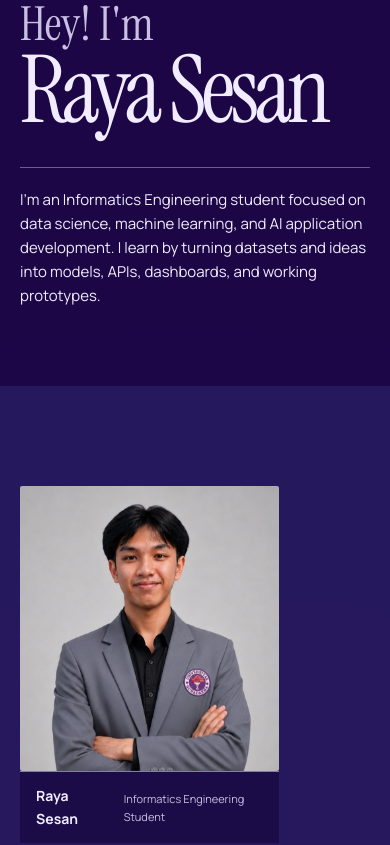
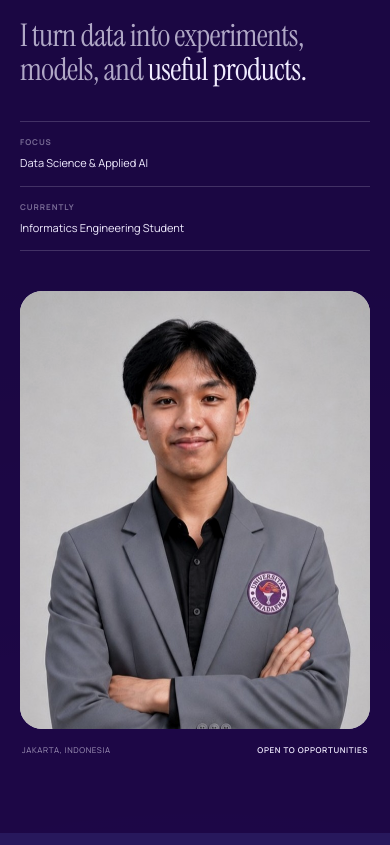
Before and after one commit to rayasesan/Portofolio, a React (Vite) app: page / in a window 390 px wide. Shown: the part 1360-2205 px from the top of the page. Built offline with nearby package versions, Linux system fonts and the light colour scheme; no server answers.

Commit message:
Redesign About section composition

```diff
--- a/src/components/Skills.jsx
+++ b/src/components/Skills.jsx
@@ -20,20 +20,27 @@ export default function Skills() {
   return (
     <section id="skills" className="about-section">
       <article className="about-intro">
+        <figure className="about-intro__portrait reveal">
+          <div className="about-intro__image">
+            <img src="/foto4.jpg" alt="Raya Sesan Firdaus" width="783" height="862" loading="lazy" />
+          </div>
+          <figcaption>
+            <span>Jakarta, Indonesia</span>
+            <strong>Open to opportunities</strong>
+          </figcaption>
+        </figure>
+
         <div className="about-intro__copy reveal">
           <p className="scene-kicker">01 / About</p>
           <p className="about-intro__lead">Hey! I'm</p>
           <h2>Raya Sesan</h2>
           <p className="about-intro__bio">I'm an Informatics Engineering student focused on data science, machine learning, and AI application development. I learn by turning datasets and ideas into models, APIs, dashboards, and working prototypes.</p>
+          <p className="about-intro__statement">I turn data into experiments, models, and <span>useful products.</span></p>
+          <dl className="about-intro__details">
+            <div><dt>Focus</dt><dd>Data Science & Applied AI</dd></div>
+            <div><dt>Currently</dt><dd>Informatics Engineering Student</dd></div>
+          </dl>
         </div>
-      </article>
-
-      <article className="about-statement">
-        <figure className="reveal">
-          <img src="/foto4.jpg" alt="Raya Sesan Firdaus" width="783" height="862" loading="lazy" />
-          <figcaption><strong>Raya Sesan</strong><span>Informatics Engineering Student</span></figcaption>
-        </figure>
-        <p className="about-statement__text reveal">I turn <span>data</span> into experiments, models, and <span>useful products.</span></p>
       </article>
 
       <section className="capability-panel">
--- a/src/components/WorldScene.jsx
+++ b/src/components/WorldScene.jsx
@@ -5,7 +5,7 @@ import { MeshoptDecoder } from 'three/examples/jsm/libs/meshopt_decoder.module.j
 
 const STATES = {
   hero: { x: 1.05, y: -0.34, z: -0.55, scale: 0.96, rx: -0.08, ry: -0.24, rz: -0.18, opacity: 0.82 },
-  about: { x: -1.9, y: -0.18, z: -0.9, scale: 0.78, rx: 0.05, ry: 0.42, rz: -0.1, opacity: 0.34 },
+  about: { x: -2.7, y: -0.18, z: -1, scale: 0.72, rx: 0.05, ry: 0.42, rz: -0.1, opacity: 0.1 },
   experience: { x: 2.5, y: -0.35, z: -1.2, scale: 0.72, rx: -0.08, ry: -0.5, rz: 0.12, opacity: 0.03 },
   credentials: { x: -2.65, y: -0.2, z: -1.1, scale: 0.72, rx: 0.08, ry: 0.58, rz: -0.12, opacity: 0.02 },
   projects: { x: 3.8, y: -0.3, z: -1.25, scale: 0.66, rx: 0.02, ry: -0.72, rz: 0.14, opacity: 0.01 },
--- a/src/index.css
+++ b/src/index.css
@@ -326,25 +326,31 @@ img { display: block; max-width: 100%; }
 .about-section { position: relative; z-index: 3; }
 .about-intro {
   display: grid;
+  grid-template-columns: minmax(280px,.72fr) minmax(0,1.15fr);
+  gap: clamp(54px,7vw,128px);
   min-height: 100svh;
-  align-items: end;
+  align-items: center;
   overflow: hidden;
-  padding: clamp(130px,12vw,190px) clamp(40px,9vw,170px) clamp(80px,8vw,130px);
-  background: rgba(27,8,66,.82);
+  padding: clamp(122px,9vw,156px) clamp(40px,7vw,134px) clamp(62px,6vw,104px);
+  background: rgba(27,8,66,.94);
 }
-.about-intro__copy { width: min(760px,55vw); margin-left: auto; }
-.about-intro__lead { margin: 34px 0 8px; color: var(--paper-soft); font-family: var(--serif); font-size: clamp(40px,5vw,76px); line-height: .9; }
-.about-intro h2 { margin: 0; color: var(--paper); font-family: var(--serif); font-size: clamp(98px,11vw,190px); font-weight: 400; letter-spacing: -.05em; line-height: .76; }
-.about-intro__bio { max-width: 680px; margin: 52px 0 0; padding-top: 25px; border-top: 1px solid rgba(241,236,255,.38); color: var(--paper); font-size: clamp(15px,1.2vw,19px); }
-
-.about-statement { display: grid; grid-template-columns: 41% 1fr; min-height: 100svh; padding: 7vw 8vw; background: rgba(39,25,92,.97); }
-.about-statement figure { align-self: center; margin: 0; }
-.about-statement figure img { width: 100%; max-height: 66vh; object-fit: cover; object-position: top; border-radius: 2px; }
-.about-statement figcaption { display: flex; align-items: center; gap: 22px; padding: 13px 16px; border-top: 1px solid rgba(241,236,255,.5); background: rgba(24,8,65,.75); }
-.about-statement figcaption strong { color: var(--paper); }
-.about-statement figcaption span { font-size: 11px; }
-.about-statement__text { align-self: center; margin: 0 0 0 8vw; color: var(--paper); font-size: clamp(54px,6.9vw,132px); font-weight: 600; letter-spacing: -.055em; line-height: 1.04; }
-.about-statement__text span { color: #8a74ff; }
+.about-intro__portrait { align-self: end; width: min(460px,100%); margin: 0; }
+.about-intro__image { overflow: hidden; aspect-ratio: 4 / 5; border-radius: 28px; background: #d9d5dc; }
+.about-intro__image img { width: 100%; height: 100%; object-fit: cover; object-position: 50% 20%; filter: saturate(.82) contrast(1.03); transition: transform 800ms cubic-bezier(.16,1,.3,1); }
+.about-intro__portrait:hover img { transform: scale(1.025); }
+.about-intro__portrait figcaption { display: flex; justify-content: space-between; gap: 20px; padding: 15px 2px 0; border-top: 0; color: rgba(241,236,255,.62); font-size: 9px; letter-spacing: .08em; text-transform: uppercase; }
+.about-intro__portrait figcaption strong { color: var(--paper); font-size: inherit; font-weight: 600; }
+.about-intro__copy { width: 100%; max-width: 820px; }
+.about-intro__lead { margin: 40px 0 5px; color: var(--paper-soft); font-family: var(--serif); font-size: clamp(30px,3.2vw,56px); line-height: .9; }
+.about-intro h2 { margin: 0; color: var(--paper); font-family: var(--serif); font-size: clamp(86px,8vw,150px); font-weight: 400; letter-spacing: -.055em; line-height: .79; white-space: nowrap; }
+.about-intro__bio { max-width: 690px; margin: 42px 0 0; padding-top: 23px; border-top: 1px solid rgba(241,236,255,.3); color: var(--paper); font-size: clamp(14px,1vw,17px); line-height: 1.75; }
+.about-intro__statement { max-width: 650px; margin: 28px 0 0; color: rgba(241,236,255,.7); font-family: var(--serif); font-size: clamp(25px,2.2vw,40px); letter-spacing: -.02em; line-height: 1.1; }
+.about-intro__statement span { color: var(--paper); }
+.about-intro__details { display: grid; grid-template-columns: repeat(2,minmax(0,1fr)); max-width: 690px; margin: 34px 0 0; border-block: 1px solid rgba(241,236,255,.18); }
+.about-intro__details > div { padding: 16px 18px 17px 0; }
+.about-intro__details > div + div { padding-left: 18px; border-left: 1px solid rgba(241,236,255,.18); }
+.about-intro__details dt { color: rgba(241,236,255,.44); font-size: 8px; font-weight: 700; letter-spacing: .12em; text-transform: uppercase; }
+.about-intro__details dd { margin: 5px 0 0; color: var(--paper); font-size: 11px; }
 
 .capability-panel { min-height: 100svh; padding: 100px 14vw 120px; border-radius: 0 0 12px 12px; background: rgba(39,25,92,.99); }
 .capability-panel > header { width: min(760px,100%); margin: 0 auto 40px; }
@@ -502,7 +508,8 @@ img { display: block; max-width: 100%; }
   .hero-display__top { left: 8%; }
   .hero-display__bottom { left: 11%; }
   .hero-strap { padding-inline: 19px; }
-  .about-statement { grid-template-columns: 44% 1fr; }
+  .about-intro { grid-template-columns: minmax(230px,.62fr) minmax(0,1fr); gap: 40px; padding-inline: 40px; }
+  .about-intro h2 { font-size: clamp(72px,8vw,94px); }
   .experience-list,
   .education-note { width: 90%; }
   .projects-stage { width: calc(100% - 56px); }
@@ -545,14 +552,18 @@ img { display: block; max-width: 100%; }
   .hero-featured div { gap: 15px; font-size: 14px; }
   .hero-scroll { display: none; }
 
-  .about-intro { min-height: 100svh; padding: 118px 20px 78px; }
-  .about-intro__copy { width: 100%; }
-  .about-intro__lead { margin-top: 34px; font-size: 12vw; }
-  .about-intro h2 { font-size: 24vw; line-height: .78; }
-  .about-intro__bio { margin-top: 40px; padding-top: 20px; }
-  .about-statement { display: block; min-height: auto; padding: 100px 20px; }
-  .about-statement figure { width: 74%; }
-  .about-statement__text { margin: 60px 0 0; font-size: 14vw; }
+  .about-intro { grid-template-columns: 1fr; gap: 40px; min-height: auto; padding: 112px 20px 76px; }
+  .about-intro__copy { order: -1; }
+  .about-intro__lead { margin-top: 34px; font-size: 10vw; }
+  .about-intro h2 { font-size: 22vw; line-height: .8; white-space: normal; }
+  .about-intro__bio { margin-top: 34px; padding-top: 19px; }
+  .about-intro__statement { font-size: 8vw; }
+  .about-intro__details { grid-template-columns: 1fr; }
+  .about-intro__details > div { padding: 14px 0; }
+  .about-intro__details > div + div { padding-left: 0; border-top: 1px solid rgba(241,236,255,.18); border-left: 0; }
+  .about-intro__portrait { width: 100%; }
+  .about-intro__image { aspect-ratio: 4 / 5; border-radius: 22px; }
+  .about-intro__portrait figcaption { gap: 12px; font-size: 8px; }
   .capability-panel { min-height: auto; padding: 100px 20px; }
   .capability-panel > header .scene-kicker { font-size: 22vw; }
 
```
